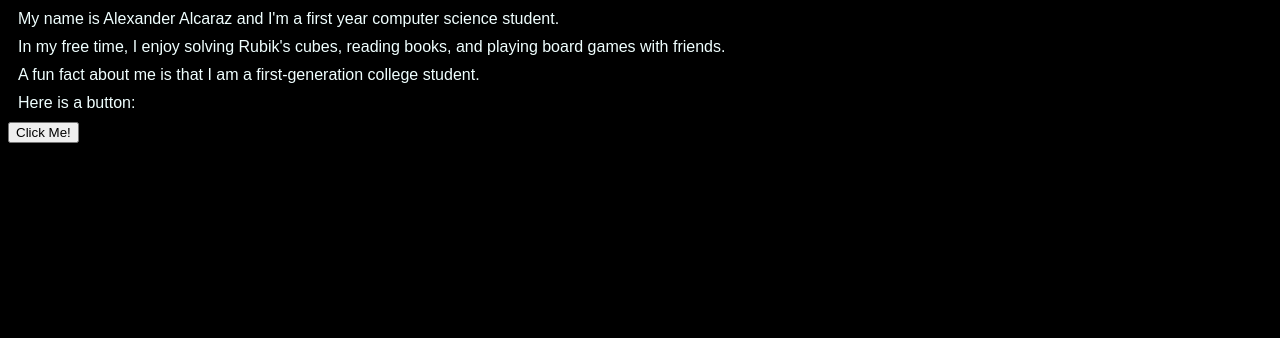
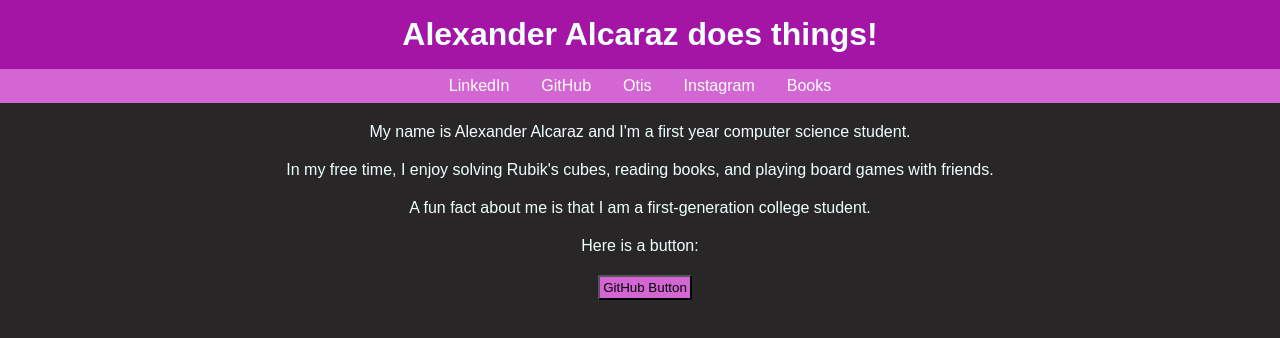
Before and after one commit to aalcar/gm4-gdsc, a plain HTML site: page index.html in a window 1280 px wide. Drawn offline with Linux system fonts and the light colour scheme.

Commit message:
finish hard
add nav bar, decent color, and button

```diff
--- a/index.html
+++ b/index.html
@@ -9,6 +9,20 @@
    </head>
 
    <body>
+      <header>
+         <h1>Alexander Alcaraz does things!</h1>
+      </header>
+
+      <nav>
+         <ul>
+            <li><a href="https://www.linkedin.com/in/alexanderalcar/">LinkedIn</a></li>
+            <li><a href="https://github.com/aalcar">GitHub</a></li>
+            <li><a href="https://www.youtube.com/watch?v=mxTHXg8BISM">Otis</a></li>
+            <li><a href="https://www.instagram.com/algae.alex/">Instagram</a></li>
+            <li><a href="https://annas-archive.org/">Books</a></li>
+         </ul>
+       </nav>
+
       <div>
          <p>My name is Alexander Alcaraz and I'm a first year computer science student.</p>
          <p> In my free time, I enjoy solving Rubik's cubes, reading books, and playing board games with friends.</p>
@@ -16,7 +30,7 @@
       </div>
       <div>
          <p>Here is a button:</p>
-         <button id="catBtn" onclick="gimmeCats()">Click Me!</button>
+         <button id="redirect_github" onclick="redirect()">GitHub Button</button>
       </div>
    </body>
 </html>
--- a/script.js
+++ b/script.js
@@ -1,3 +1,3 @@
-function gimmeCat(){
-   window.location.href = "https://placekitten.com/";
+function redirect(){
+   window.location.href = "https://github.com/aalcar/gm4-gdsc";
  }
--- a/styles.css
+++ b/styles.css
@@ -1,9 +1,62 @@
+/* Defaults */
+body,
+h1,
+h2,
+p,
+ul {
+   margin: 0;
+   padding: 0;
+}
+
+/* Body */
 body {
-   background-color: black;
+   background-color: rgb(41, 38, 39);
    color: azure;
    font-family: Arial, Helvetica, sans-serif;
+   text-align: center;
+}
+/* Paragraphs */
+p {
+   margin: 20px
 }
 
-p {
-   margin: 10px;
+/* Header */
+header {
+   background-color: rgb(165, 21, 165);
+   color: azure;
+   text-align: center;
+   padding: 1em;
 }
+
+/* Navigation */
+nav {
+   background-color: rgb(211, 102, 211);
+   padding: 0.5em;
+}
+
+nav ul {
+   list-style: none;
+   display: flex;
+   justify-content: center;
+   color: #fef;
+}
+
+nav a {
+   text-decoration: none;
+   color: #fff;
+   padding: 0.5em 1em;
+}
+
+/* Div */
+div {
+   margin: 10px
+}
+
+/* El Button*/
+button {
+   margin-left: 10px;
+   padding: 3px;
+   background-color: rgb(211, 102, 211);
+   color: black;
+   display: inline-block;
+}
```
